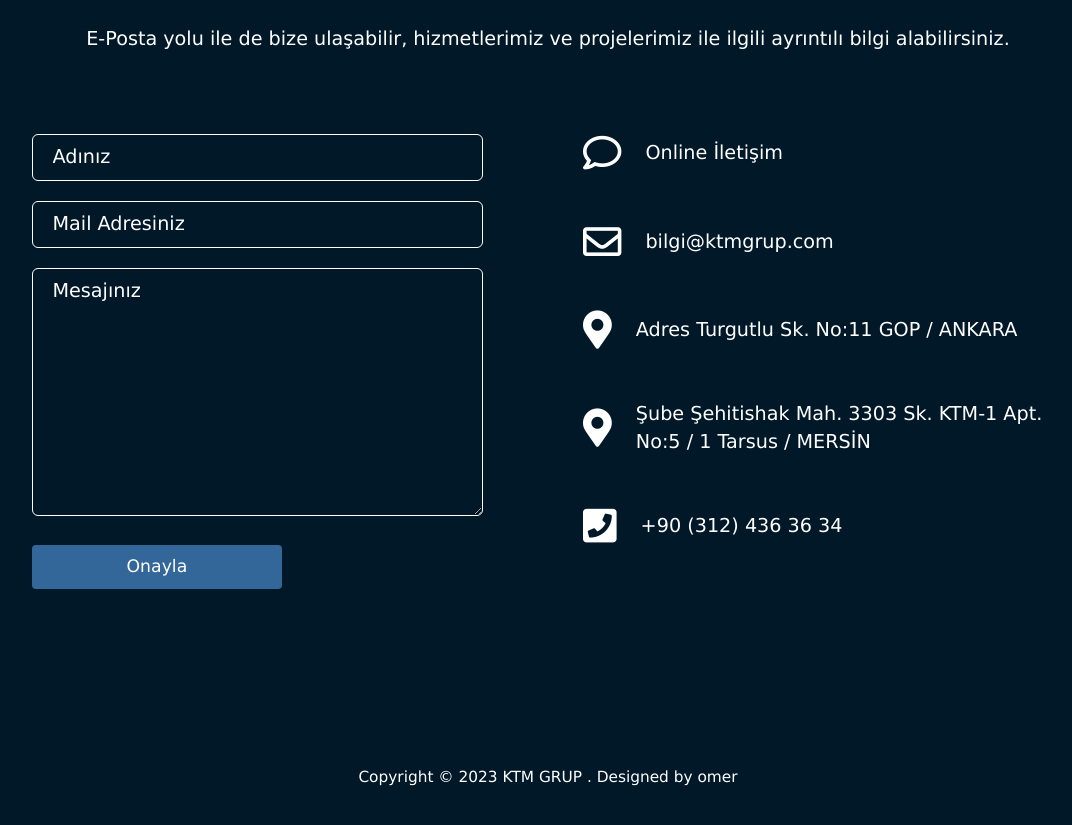
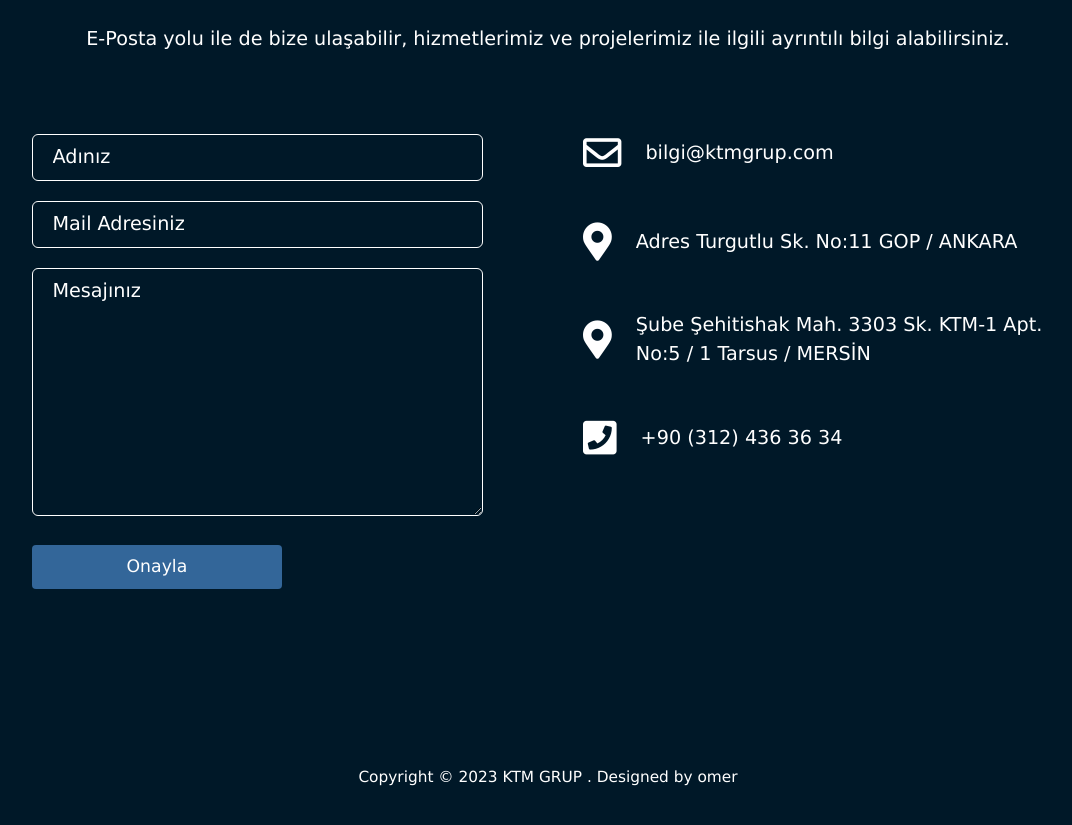
Before and after one commit to hanomer18/ktmall, a plain HTML site: page index.html in a window 1280 px wide. Shown: the part 6044-6869 px from the top of the page, without its empty margins (92-1164 px from the left). Drawn offline with Linux system fonts and the light colour scheme.

Commit message:
Update index.html

```diff
--- a/index.html
+++ b/index.html
@@ -463,13 +463,13 @@ hizmetleri şeklindedir. </p>
             </div>
 
             <div class="col-sm-12 col-md-6">
-
+<!--
                 <div class="contact-item">
-                  <a rel="nofollow" href="https://www.tooplate.com/contact" class="item-link">
+                  <a rel="nofollow" href="https://www.ktmgrup.com/" class="item-link">
                       <i class="far fa-2x fa-comment mr-4"></i>
                       <span class="mb-0">Online İletişim</span>
                   </a>
-                </div>
+                </div> -->
 
                 <div class="contact-item">
                   <a rel="nofollow" href="mailto:bilgi@ktmgrup.com" class="item-link">
```
